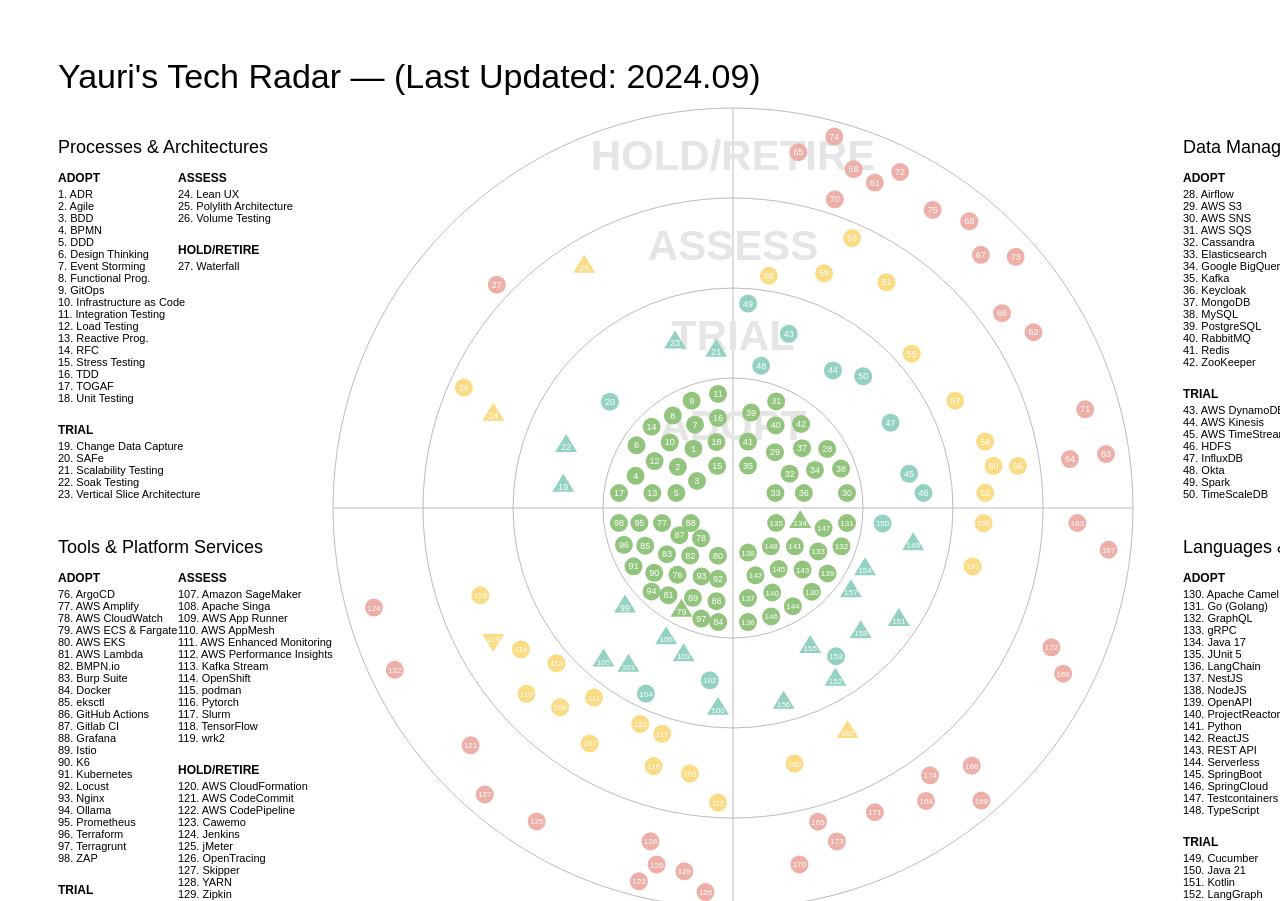
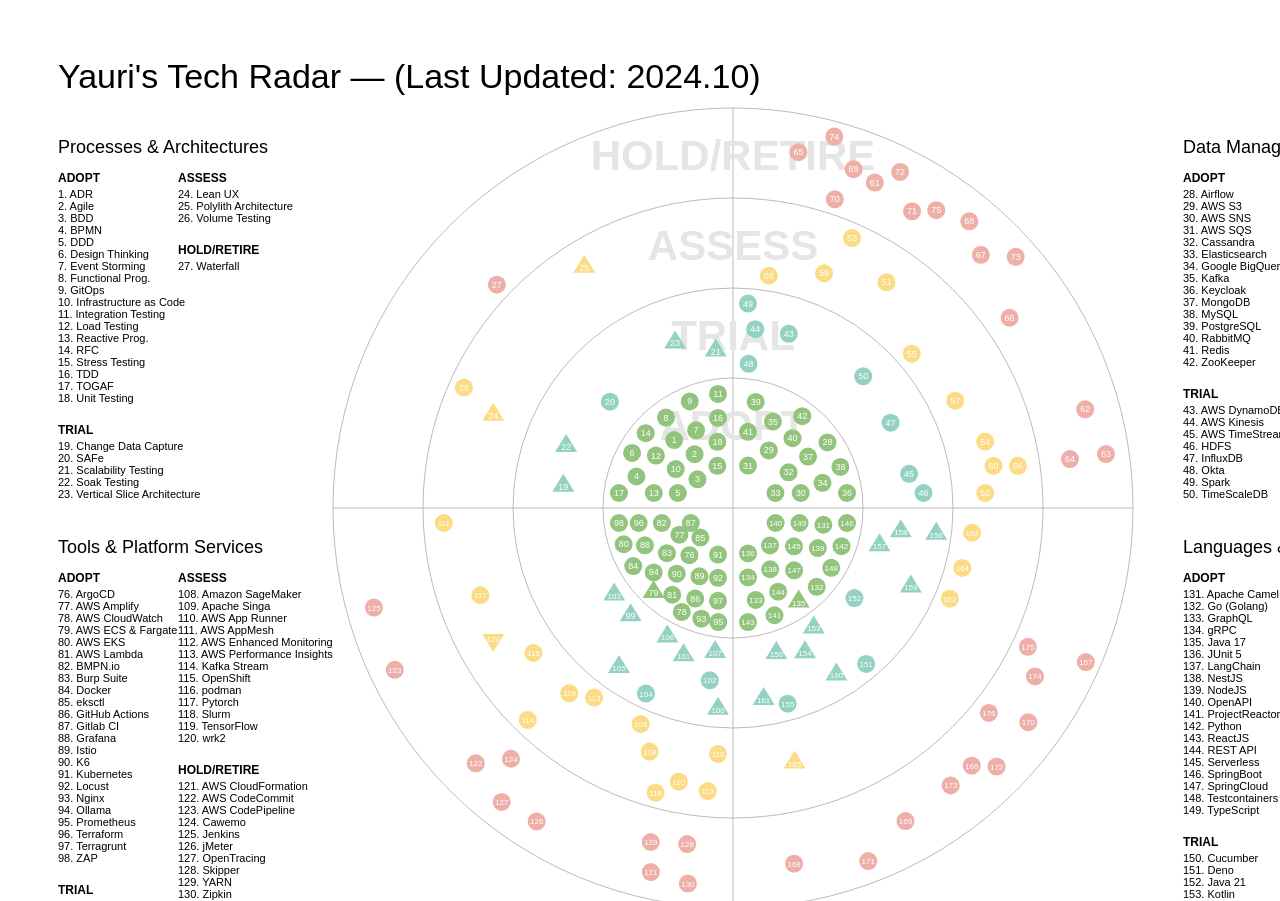
Before and after one commit to yauritux/personal-tech-radar, a website: page index.html in a window 1280 px wide. Shown: the top 901 px of the page. Drawn offline with nearby package versions, Linux system fonts and the light colour scheme.

Commit message:
update per October 2024

```diff
--- a/index.html
+++ b/index.html
@@ -22,7 +22,7 @@
           grid: "#bbb",
           inactive: "#ddd",
         },
-        title: "Yauri's Tech Radar — (Last Updated: 2024.09)",
+        title: "Yauri's Tech Radar — (Last Updated: 2024.10)",
         quadrants: [
           { name: "Languages & Frameworks" },
           { name: "Tools & Platform Services" },
@@ -730,6 +730,14 @@
           },
           {
             quadrant: 1,
+            ring: 1,
+            label: "Traefik",
+            link: "https://traefik.io/",
+            active: true,
+            moved: 1,
+          },
+          {
+            quadrant: 1,
             ring: 0,
             label: "AWS CloudWatch",
             active: true,
@@ -981,8 +989,16 @@
           },
           {
             quadrant: 0,
-            ring: 3,
+            ring: 1,
             label: "NextJS",
+            active: true,
+            moved: 1,
+          },
+          {
+            quadrant: 0,
+            ring: 1,
+            label: "Deno",
+            link: "https://deno.com",
             active: true,
             moved: 0,
           },
```
